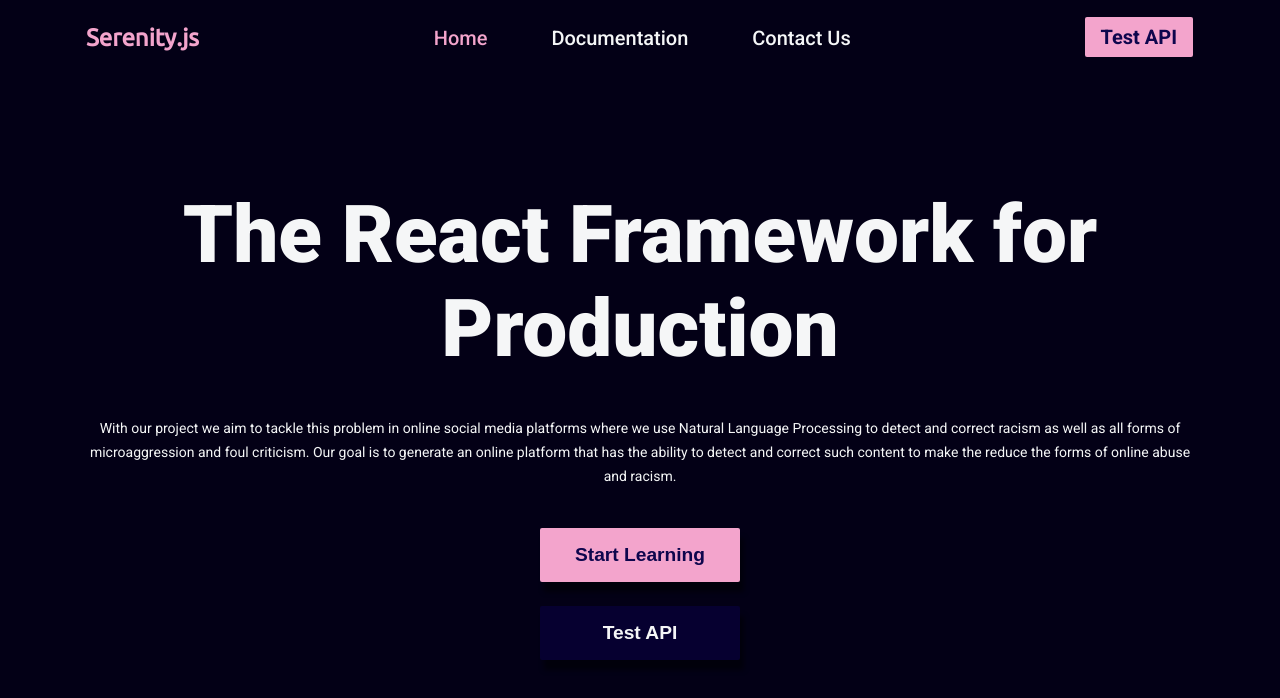
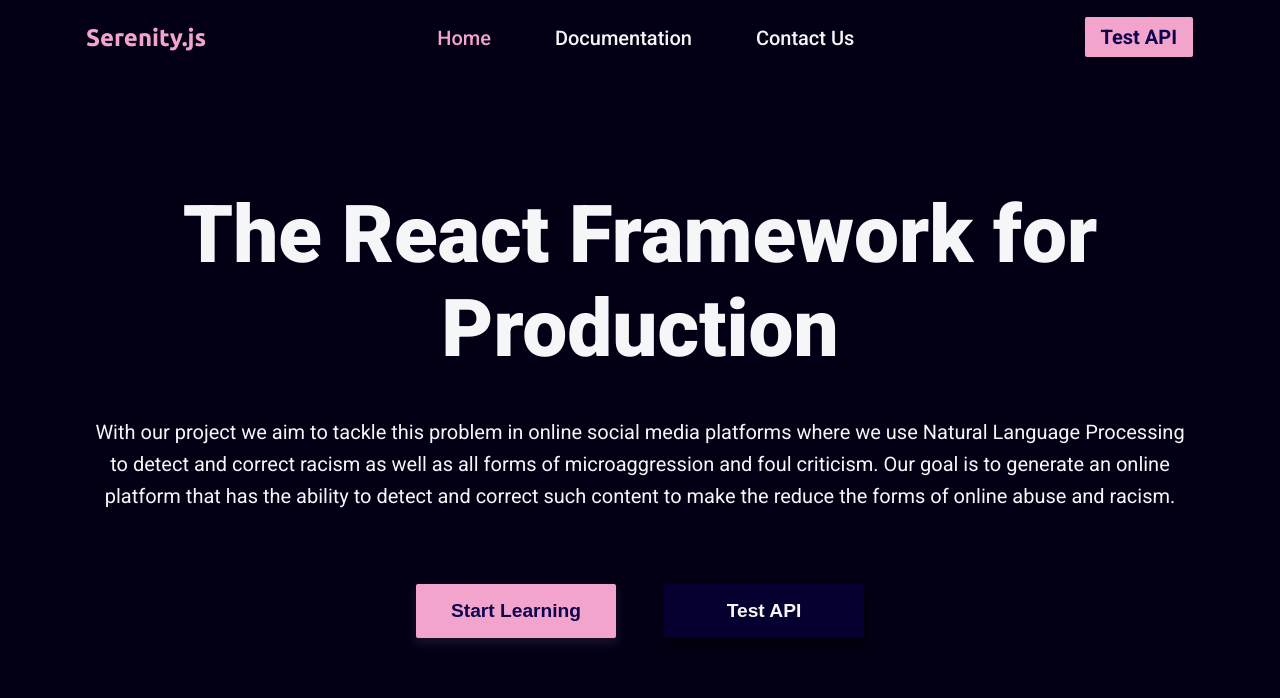
Before and after one commit to shaarangg/serenityjs-frontend, a React (Create React App) app: page / in a window 1280 px wide. Shown: the top 698 px of the page. Built offline with nearby package versions, Linux system fonts and the light colour scheme.

Commit message:
feat: Home page

```diff
--- a/src/_variables.scss
+++ b/src/_variables.scss
@@ -1,13 +1,18 @@
-@import url("https://fonts.googleapis.com/css2?family=Ubuntu:wght@400&display=swap");
+@import url("https://fonts.googleapis.com/css2?family=Ubuntu:wght@400;500;700&display=swap");
 @import url("https://fonts.googleapis.com/css2?family=Roboto:wght@400;500;700;900&display=swap");
 $clr-primary: #f5f6f7;
 $clr-secondary: #f3a4cc;
+$clr-secondary-hover: #f08dbf;
 $clr-bg: #030016;
 $clr-nav: #060030;
 $clr-btn: #0e064d;
+$clr-btn-light: #09004a;
 $logo-font: "Ubuntu", sans-serif;
 $font: "Roboto", sans-serif;
 $transition: all 0.3s linear;
 $lightShadow: 2px 5px 3px 0px rgba(0, 0, 0, 0.5);
 $darkShadow: 4px 10px 5px 0px rgba(0, 0, 0, 0.5);
+$darkShadow-hover: 8px 16px 5px 0px rgba(0, 0, 0, 0.5);
+$pinkShadow: 0px 5px 10px 1px rgba(243, 164, 204, 0.1);
+$pinkShadow-hover: 0px 5px 10px 2px rgba(243, 164, 204, 0.2);
 $radius: 2px;
--- a/src/pages/Home/Home.module.scss
+++ b/src/pages/Home/Home.module.scss
@@ -30,7 +30,7 @@
 	font-weight: 600;
 	color: $clr-btn;
 	background-color: $clr-secondary;
-	box-shadow: $darkShadow;
+	box-shadow: $pinkShadow;
 	margin-top: 1rem;
 }
 .Apibtn {
@@ -49,7 +49,7 @@
 	.container {
 		max-width: 1140px;
 		position: relative;
-		margin: auto;
+		margin: 0 auto;
 	}
 	.title {
 		font-size: 5rem;
@@ -59,37 +59,29 @@
 	.content {
 		margin-top: 1rem;
 		text-align: center;
-		font-size: 0.875rem;
-		line-height: 1.5rem;
+		font-size: 1.25rem;
+		line-height: 2rem;
 		padding: 1.5rem 1rem;
 	}
 	.btnContainer {
 		display: flex;
-		gap: 1.5rem;
-		flex-flow: column;
+		flex-flow: row;
 		align-items: center;
+		justify-content: center;
+		gap: 3rem;
+		margin-top: 3rem;
 	}
 	.Docsbtn {
-		width: 200px;
-		padding: 1rem 2rem;
-		border-radius: $radius;
-		border: none;
-		font-size: 1.2rem;
-		font-weight: 600;
-		color: $clr-btn;
-		background-color: $clr-secondary;
-		box-shadow: $darkShadow;
-		margin-top: 1rem;
+		margin-top: 0rem;
+		&:hover {
+			background-color: $clr-secondary-hover;
+			box-shadow: $pinkShadow-hover;
+		}
 	}
 	.Apibtn {
-		width: 200px;
-		padding: 1rem 2rem;
-		border-radius: $radius;
-		border: none;
-		font-size: 1.2rem;
-		font-weight: 600;
-		color: $clr-primary;
-		background-color: $clr-nav;
-		box-shadow: $darkShadow;
+		&:hover {
+			box-shadow: $darkShadow-hover;
+			background-color: $clr-btn-light;
+		}
 	}
 }
```
